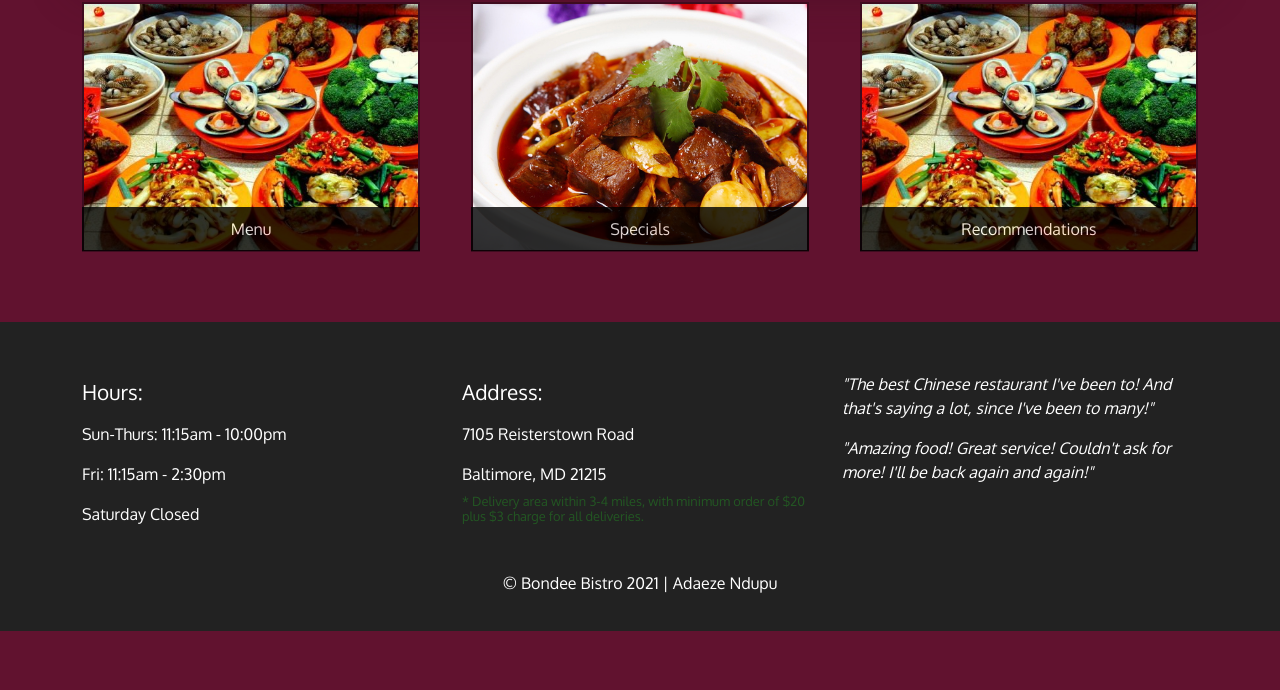
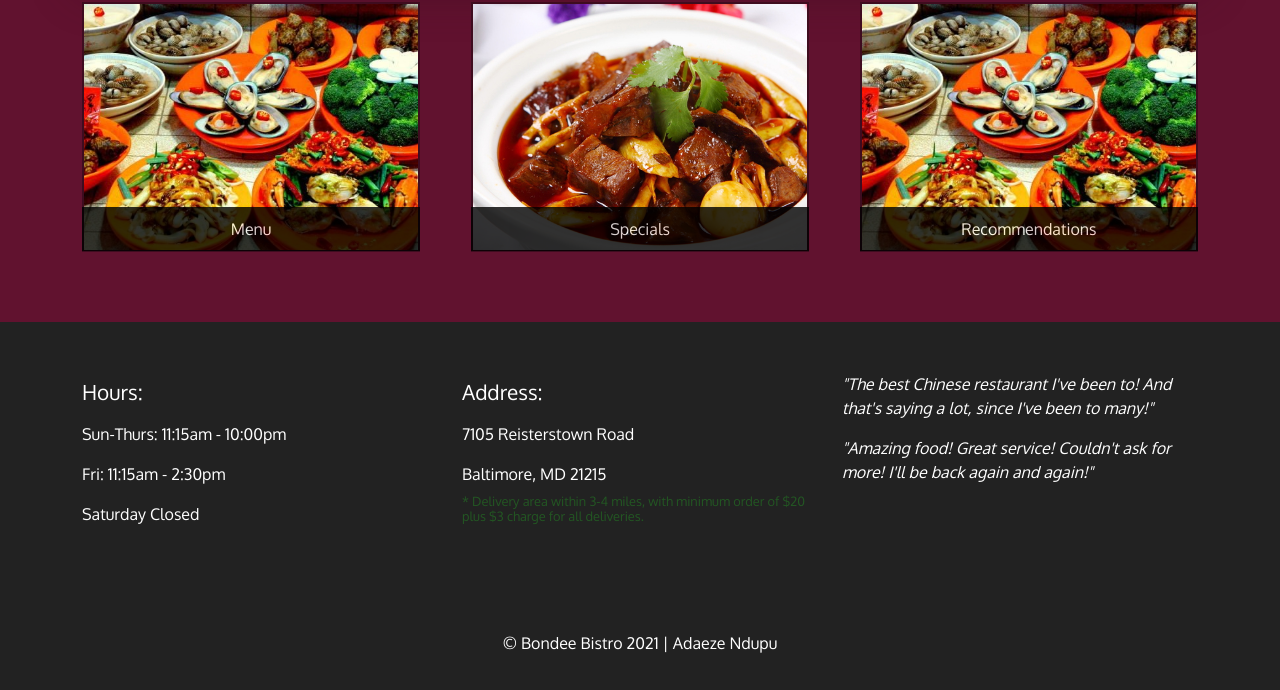
Before and after one commit to vermilion4/restaurant-page, a plain HTML site: page index.html in a window 1280 px wide. Shown: the part 874-1564 px from the top of the page. Before the commit the page ends 1505 px from the top, so only its background shows below. Drawn offline with nearby package versions, Linux system fonts and the light colour scheme.

Commit message:
adjusted footer height

```diff
--- a/css/styles.css
+++ b/css/styles.css
@@ -156,6 +156,7 @@ footer{
     background-color: #222;
     width: 100%;
     margin-top: 70px;
+    min-height: 400px;
 }
 footer .container{
     padding-top: 50px;
@@ -177,7 +178,7 @@ footer .container{
     color: #235723;
 }
 .text-center{
-    padding-top: 30px;
+    padding-top: 90px;
 }
 
 
```
